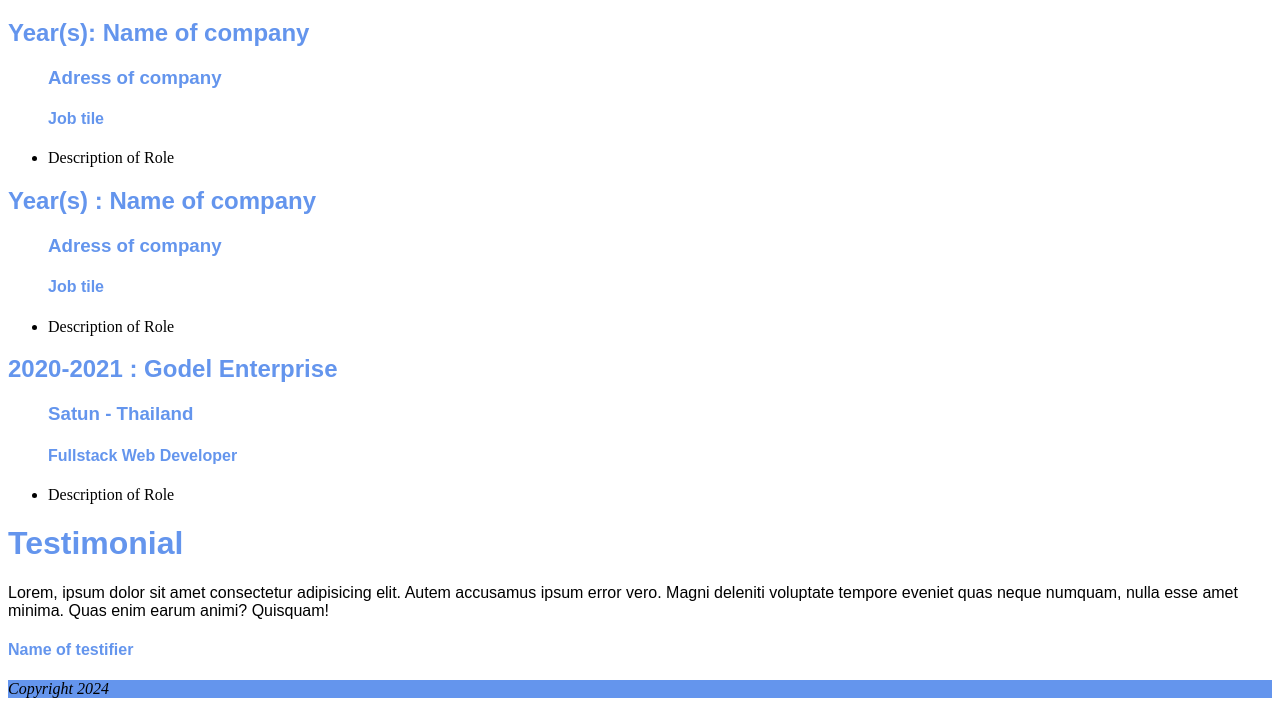
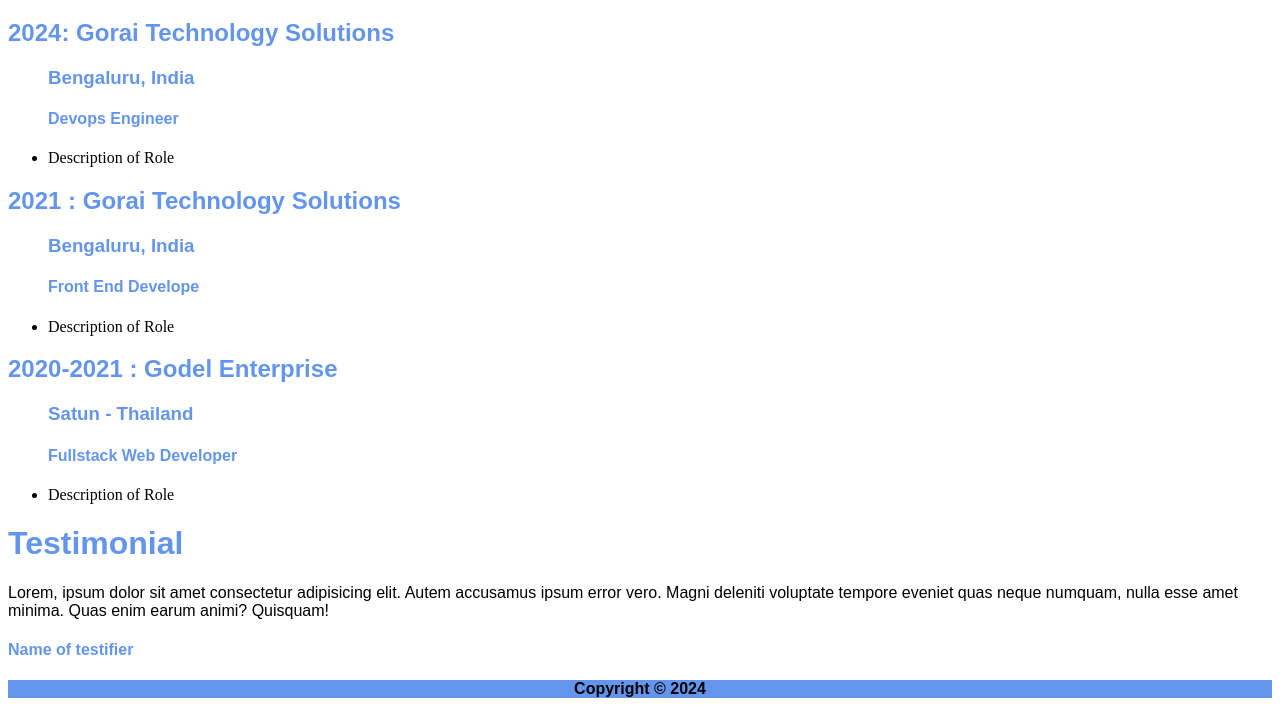
Before and after one commit to HanselTita/html-portfolio, a plain HTML site: page Portfolio.html in a window 1280 px wide. Shown: the part 407-1113 px from the top of the page. Drawn offline with Linux system fonts and the light colour scheme.

Commit message:
feat: modified footers

```diff
--- a/Portfolio.html
+++ b/Portfolio.html
@@ -21,16 +21,16 @@
     <a href=""><img src="./assets/Images/Project.jpg" height="200" /></a>
     <hr />
     <h1>Experience</h1>
-    <h2>Year(s): Name of company</h2>
+    <h2>2024: Gorai Technology Solutions</h2>
     <ul>
-      <h3>Adress of company</h3>
-      <h4>Job tile</h4>
+      <h3>Bengaluru, India</h3>
+      <h4>Devops Engineer</h4>
       <li>Description of Role</li>
     </ul>
-    <h2>Year(s) : Name of company</h2>
+    <h2>2021 : Gorai Technology Solutions</h2>
     <ul>
-      <h3>Adress of company</h3>
-      <h4>Job tile</h4>
+      <h3>Bengaluru, India</h3>
+      <h4>Front End Develope</h4>
       <li>Description of Role</li>
     </ul>
     <h2>2020-2021 : Godel Enterprise</h2>
@@ -44,5 +44,5 @@
     <p>Lorem, ipsum dolor sit amet consectetur adipisicing elit. Autem accusamus ipsum error vero. Magni deleniti voluptate tempore eveniet quas neque numquam, nulla esse amet minima. Quas enim earum animi? Quisquam!</p>
     <h4>Name of testifier</h4>
   </body>
-  <footer>Copyright 2024</footer>
+  <footer>Copyright © 2024</footer>
 </html>
--- a/style.css
+++ b/style.css
@@ -8,17 +8,13 @@ h4 {
   font-style: normal;
 }
 
+menu,
 footer {
-  font-style: italic;
-  align-content: center;
-  background-color: cornflowerblue;
-}
-
-menu {
   background-color: cornflowerblue;
   font-family: "Poppins", sans-serif;
   font-weight: 600;
   font-style: normal;
+  text-align: center;
 }
 
 p {
```
Also changed, not shown: About.html (+1 -1 lines), Contact.html (+1 -1 lines), index.html (+1 -1 lines).
